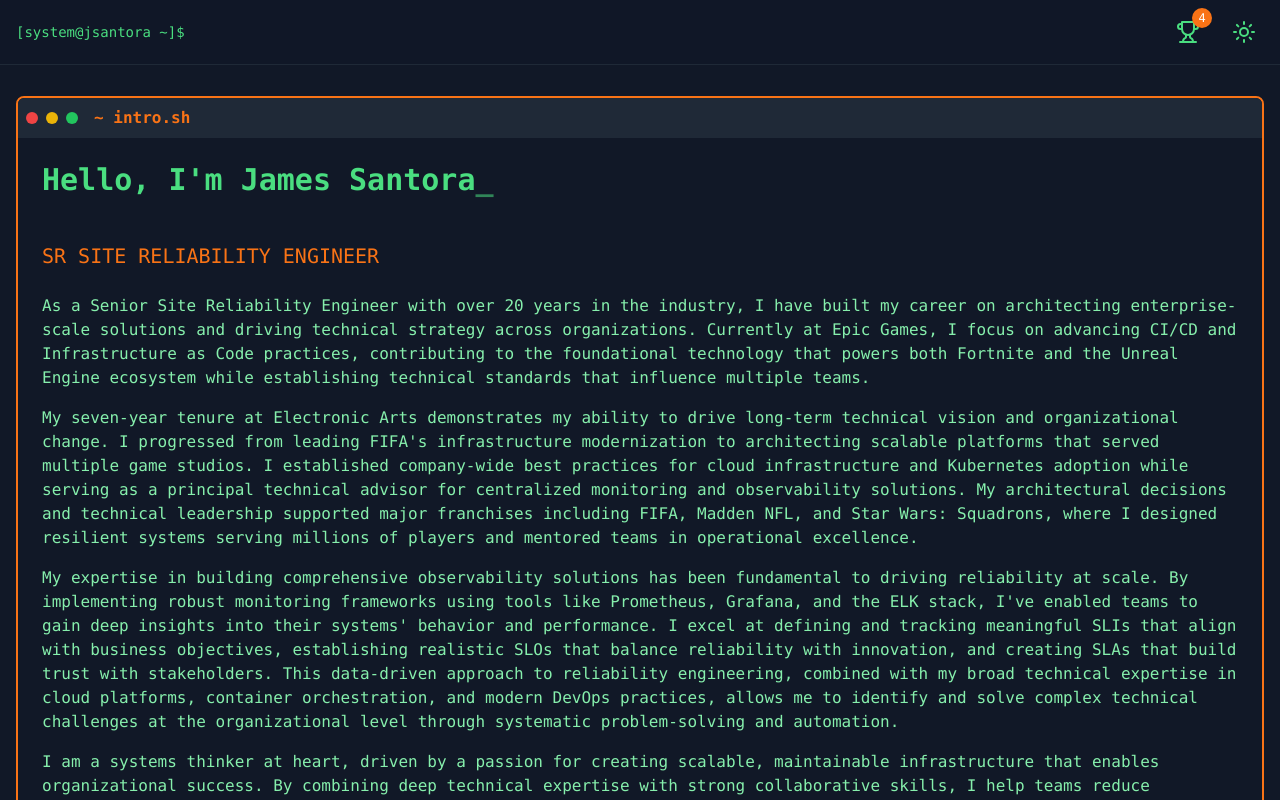
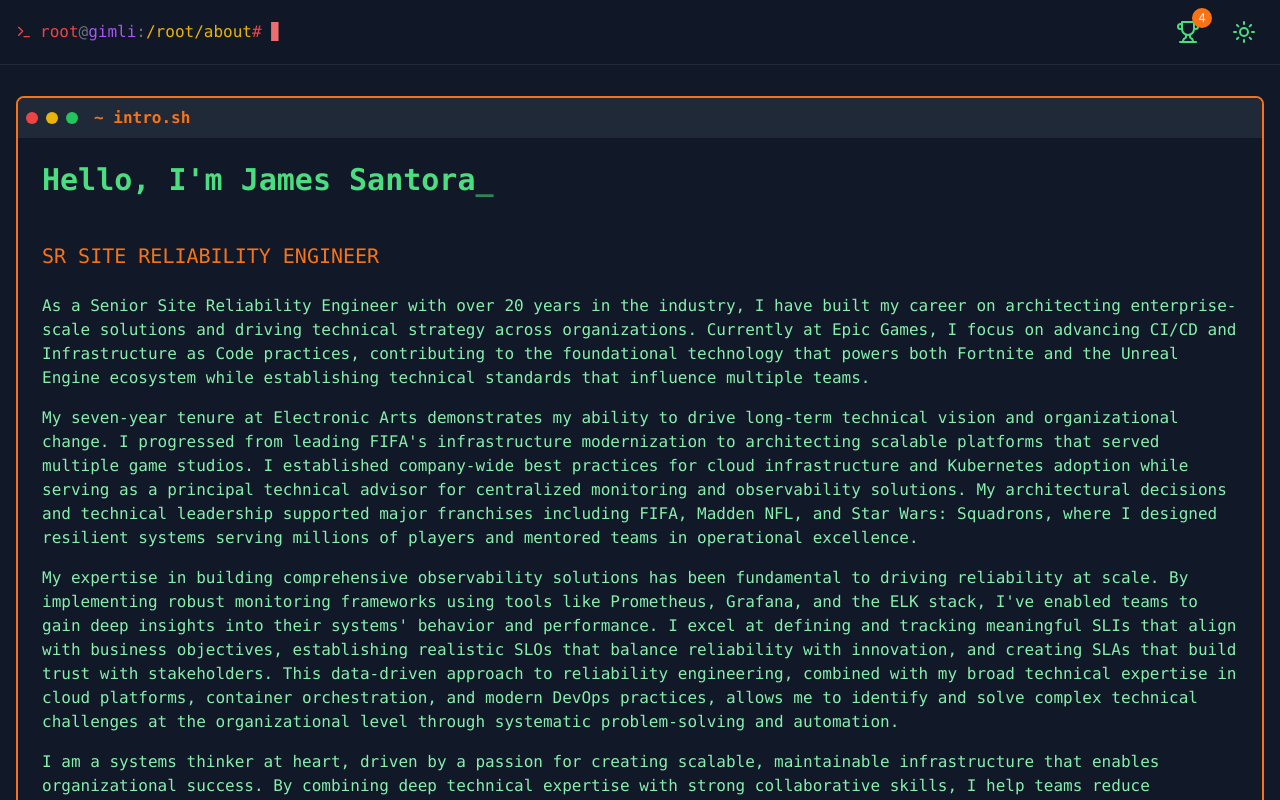
Before and after one commit to jimsantora/resume, a Next.js app: page /resume/ in a window 1280 px wide. Shown: the top 800 px of the page. Built offline with nearby package versions, Linux system fonts and the light colour scheme.

Commit message:
Adding reactive terminal to the navbar.

```diff
--- a/app/layout.tsx
+++ b/app/layout.tsx
@@ -14,8 +14,8 @@
 });
 
 export const metadata: Metadata = {
-  title: "Create Next App",
-  description: "Generated by create next app",
+  title: "James Santora - Interactive Resume",
+  description: "Written with assistance from Claude and Copilot",
 };
 
 export default function RootLayout({
--- a/app/page.tsx
+++ b/app/page.tsx
@@ -1,5 +1,5 @@
 'use client';
-import ResumeWebsite from '../components/resume-website';
+import ResumeWebsite from '../components/ResumeWebsite';
 
 export default function Home() {
   return <ResumeWebsite />;
--- a/components/NavBar.tsx
+++ b/components/NavBar.tsx
@@ -1,6 +1,7 @@
 import React, { useState } from 'react';
 import { Sun, Moon, Trophy } from 'lucide-react';
 import { Achievement } from './achievements';
+import ShellPrompt from './ShellPrompt';
 
 interface NavBarProps {
   theme: string;
@@ -8,6 +9,7 @@
   unlockedAchievements: string[];
   achievements: Achievement[];
   totalPoints: number;
+  currentSection?: string;
 }
 
 const NavBar: React.FC<NavBarProps> = ({
@@ -15,7 +17,8 @@
   toggleTheme,
   unlockedAchievements,
   achievements,
-  totalPoints
+  totalPoints,
+  currentSection
 }) => {
   const [showAchievements, setShowAchievements] = useState(false);
 
@@ -27,9 +30,10 @@
     }`}>
       <div className="container mx-auto px-4">
         <div className="h-16 flex items-center justify-between">
-          <span className={`text-sm ${theme === 'dark' ? 'text-green-400' : 'text-gray-600'}`}>
-            [system@jsantora ~]$
-          </span>
+          <ShellPrompt
+            theme={theme}
+            currentSection={currentSection}
+          />
 
           <div className="flex items-center space-x-4">
             <button
--- a/components/resume-website.tsx
+++ b/components/ResumeWebsite.tsx
@@ -9,6 +9,8 @@
   const [typedText, setTypedText] = useState('');
   const introText = "Hello, I'm James Santora";
   const [currentIndex, setCurrentIndex] = useState(0);
+  const [currentSection, setCurrentSection] = useState('default');
+
   const {
     unlockedAchievements,
     currentNotification,
@@ -37,7 +39,12 @@
     children: React.ReactNode,
     sectionId: string
   }> = ({ title, children, sectionId }) => {
-    const sectionRef = useScrollTrigger(sectionId, unlockAchievement);
+    const handleSectionChange = (sectionId: string) => {
+      setCurrentSection(sectionId);
+      unlockAchievement(sectionId);
+    };
+
+    const sectionRef = useScrollTrigger(sectionId, handleSectionChange);
 
     return (
       <div
@@ -71,6 +78,7 @@
         unlockedAchievements={unlockedAchievements}
         achievements={achievements}
         totalPoints={totalPoints}
+        currentSection={currentSection}
       />
 
       <AchievementNotification achievement={currentNotification} theme={theme} />
--- /dev/null
+++ b/components/ShellPrompt.tsx
@@ -0,0 +1,70 @@
+import React from 'react';
+import { Terminal } from 'lucide-react';
+
+const LOTR_HOSTS = [
+  'frodo',      // The Ring-bearer
+  'samwise',    // Frodo's faithful companion
+  'gandalf',    // The Grey/White wizard
+  'aragorn',    // King of Gondor
+  'legolas',    // Elven prince
+  'gimli',      // Son of Glóin
+  'boromir',    // Son of Denethor
+  'galadriel',  // Lady of Lothlórien
+  'elrond',     // Lord of Rivendell
+  'bilbo',      // The first Ring-finder
+  'theoden',    // King of Rohan
+  'faramir',    // Captain of Gondor
+  'eowyn',      // Shield-maiden of Rohan
+  'arwen',      // Evenstar
+  'treebeard'   // Eldest of the Ents
+];
+
+const getRandomHost = () => {
+  // Use current timestamp as seed for consistent selection during session
+  const seed = parseInt(sessionStorage.getItem('lotr-host-seed') || '0');
+  if (seed === 0) {
+    const newSeed = Date.now();
+    sessionStorage.setItem('lotr-host-seed', newSeed.toString());
+    return LOTR_HOSTS[newSeed % LOTR_HOSTS.length];
+  }
+  return LOTR_HOSTS[seed % LOTR_HOSTS.length];
+};
+
+const getDirectoryFromSection = (section: string) => {
+  const dirMap: { [key: string]: string } = {
+    'default': '/root',
+    'intro': '/root/about',
+    'skills': '/root/skills',
+    'experience': '/root/career',
+    'game-credits': '/root/games'
+  };
+  return dirMap[section] || dirMap.default;
+};
+
+export const ShellPrompt: React.FC<{
+  theme?: string;
+  currentSection?: string;
+}> = ({
+  theme = 'dark',
+  currentSection = 'default'
+}) => {
+  const [hostname] = React.useState(() => getRandomHost());
+  const currentDir = getDirectoryFromSection(currentSection);
+
+  return (
+    <div className="font-mono flex items-center gap-2 transition-all duration-300">
+      <Terminal className="w-4 h-4 text-red-500" />
+      <span className={`${theme === 'dark' ? 'text-red-400' : 'text-red-600'}`}>
+        <span className="text-red-500">root</span>
+        <span className="text-gray-500">@</span>
+        <span className="text-purple-500">{hostname}</span>
+        <span className="text-gray-500">:</span>
+        <span className="text-yellow-500">{currentDir}</span>
+        <span className="text-red-500"># </span>
+        <span className="animate-pulse">▊</span>
+      </span>
+    </div>
+  );
+};
+
+export default ShellPrompt;
```
